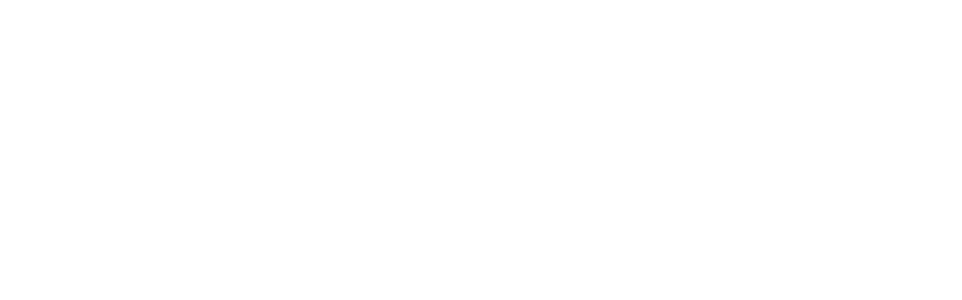
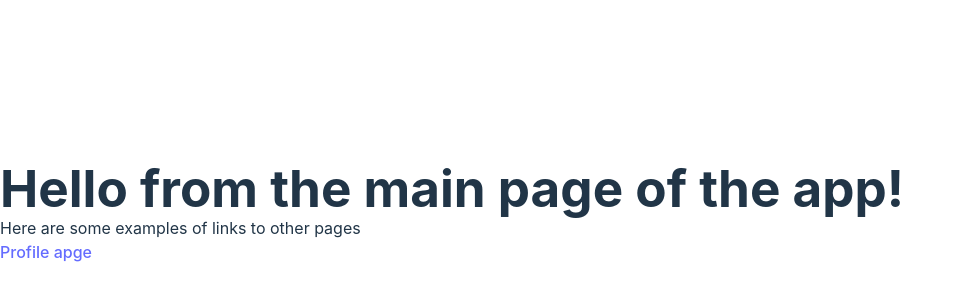
Before and after one commit to cpxx9/odin-react-app, a React (Vite) app: page / in a window 1280 px wide. Shown: the part 188-488 px from the top of the page, without its empty margins (0-962 px from the left). Built offline with nearby package versions, Linux system fonts and the light colour scheme.

Commit message:
basic react router

```diff
--- a/package.json
+++ b/package.json
@@ -14,6 +14,7 @@
     "prop-types": "^15.8.1",
     "react": "^18.3.1",
     "react-dom": "^18.3.1",
+    "react-router-dom": "^6.26.2",
     "uuid": "^10.0.0"
   },
   "devDependencies": {
--- a/src/App.jsx
+++ b/src/App.jsx
@@ -1,5 +1,20 @@
 import './App.css';
+import { Link } from 'react-router-dom';
 
-function App(props) {}
+function App() {
+  return (
+    <div>
+      <h1>Hello from the main page of the app!</h1>
+      <p>Here are some examples of links to other pages</p>
+      <nav>
+        <ul>
+          <li>
+            <Link to="profile">Profile apge</Link>
+          </li>
+        </ul>
+      </nav>
+    </div>
+  );
+}
 
 export default App;
--- a/src/components/Profile.jsx
+++ b/src/components/Profile.jsx
@@ -0,0 +1,10 @@
+const Profile = () => {
+  return (
+    <div>
+      <h1>Hello from profile page!</h1>
+      <p>So, how are you?</p>
+    </div>
+  );
+};
+
+export default Profile;
--- a/src/main.jsx
+++ b/src/main.jsx
@@ -1,10 +1,23 @@
-import React from 'react';
-import ReactDOM from 'react-dom/client';
 import App from './App.jsx';
+import Profile from './components/Profile.jsx';
 import './index.css';
+import { StrictMode } from 'react';
+import { createRoot } from 'react-dom/client';
+import { createBrowserRouter, Router, RouterProvider } from 'react-router-dom';
 
-ReactDOM.createRoot(document.getElementById('root')).render(
-  <React.StrictMode>
-    <App />
-  </React.StrictMode>,
+const router = createBrowserRouter([
+  {
+    path: '/',
+    element: <App />,
+  },
+  {
+    path: 'profile',
+    element: <Profile />,
+  },
+]);
+
+createRoot(document.getElementById('root')).render(
+  <StrictMode>
+    <RouterProvider router={router} />
+  </StrictMode>,
 );
```
Also changed, not shown: 1 other file (tests, documents, lock files or other folders).
